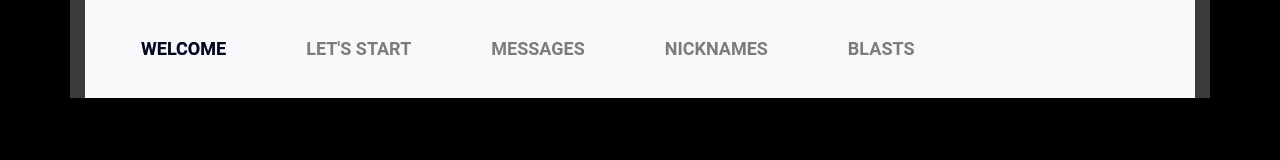
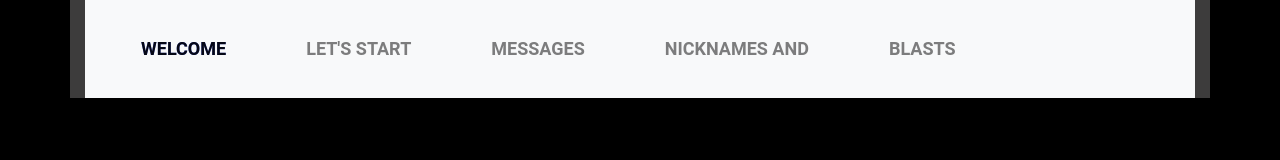
Before and after one commit to saurabh7294/razat, a website: page index.html in a window 1280 px wide. Shown: the top 160 px of the page. Drawn offline with Linux system fonts and the light colour scheme; a web font is replaced by a local one.

Commit message:
changelog

```diff
--- a/index.html
+++ b/index.html
@@ -46,7 +46,7 @@
                           <a class="nav-link" href="#messages">Messages </a>
                         </li>
                         <li class="nav-item">
-                          <a class="nav-link" href="#nicknames">Nicknames </a>
+                          <a class="nav-link" href="#nicknames">Nicknames and </a>
                         </li>
                         <li class="nav-item">
                           <a class="nav-link" href="#gallery">Blasts </a>
--- /dev/null
+++ b/package.json
@@ -0,0 +1,5 @@
+{
+  "devDependencies": {
+    "standard-version": "^9.3.1"
+  }
+}
```
Also changed, not shown: 1 other file.
